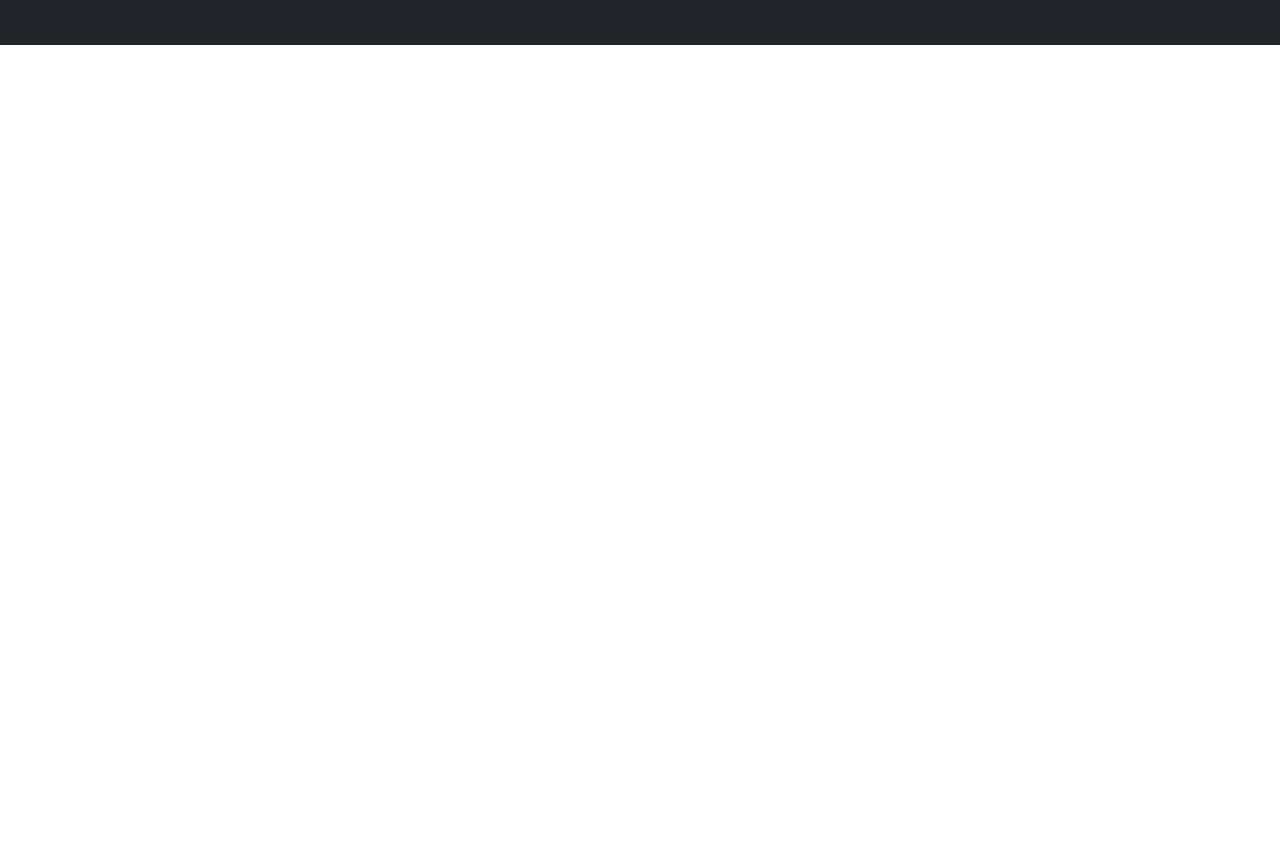
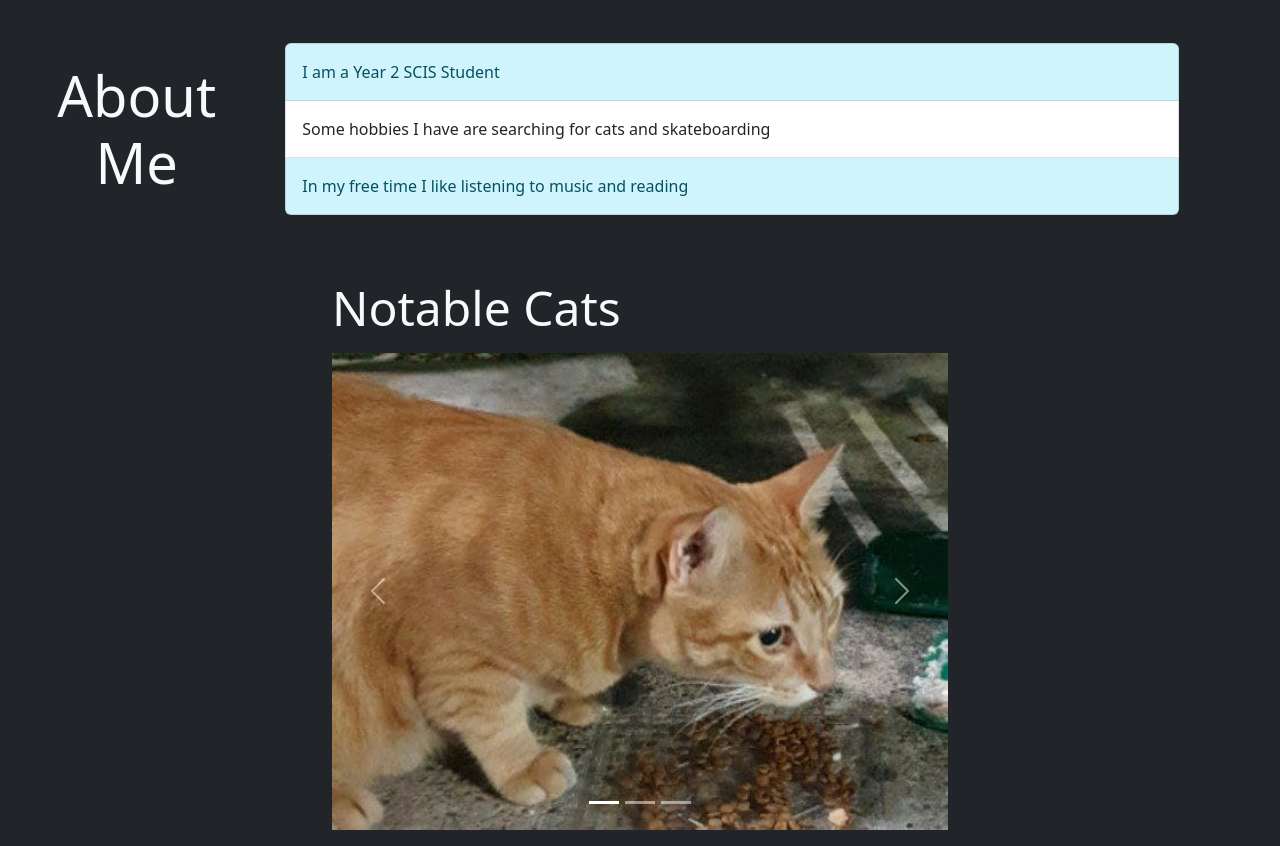
Before and after one commit to blarrie/blarrie.github.io, a plain HTML site: page index.html in a window 1280 px wide. Shown: the part 670-1516 px from the top of the page. Before the commit the page ends 800 px from the top, so only its background shows below. Drawn offline with nearby package versions, Linux system fonts and the light colour scheme.

Commit message:
added images and updated index file

```diff
--- a/index.html
+++ b/index.html
@@ -20,9 +20,9 @@
 <body>
     <div class="container-fluid bg-dark m-0 p-0">
 
-        <nav class="navbar navbar-expand-md bg-dark ms-2">
-            <div class="container-fluid">
-                <a class="navbar-brand text-light" href="#">Navbar</a>
+        <nav class="navbar navbar-expand-md bg-dark">
+            <div class="container-fluid border rounded m-2 p-2">
+                <a class="navbar-brand text-light ps-2" href="#">Navbar</a>
                 <button class="navbar-toggler" type="button" data-bs-toggle="collapse" data-bs-target="#navbarNav"
                     aria-controls="navbarNav" aria-expanded="false" aria-label="Toggle navigation">
                     <span class="navbar-toggler-icon"></span>
@@ -43,25 +43,24 @@
                             <a class="nav-link text-light" href="#">Footer</a>
                         </li>
                     </ul>
+
                 </div>
-
             </div>
         </nav>
 
-        <hr class="text-light px-2">
 
         <div class="container-fluid p-5 mx-auto" id="home">
             <div class="row">
                 <div class="col-md-5 my-auto text-center">
                     <h1 class="display-3 text-light"><strong>Hi! I'm Clara Aw</strong></h1>
                     <h5 class="text-muted mb-3">Welcome to My Personal Website!</h5>
-                    <button type="button" class="my-3 btn btn-outline-info btn-lg">example</button>
+
+                    <button type="button" class="my-3 btn btn-link btn-outline-info btn-lg">More</button>
                 </div>
 
                 <div class="col-md-5 mx-auto">
                     <img src="./images/clara.jpg" class="img-fluid rounded-4">
                 </div>
-
 
             </div>
         </div>
@@ -73,14 +72,52 @@
 
                 <ul class="list-group col-md-9">
                     <li class="list-group-item p-3 list-group-item-info">I am a Year 2 SCIS Student</li>
-                    <li class="list-group-item p-3">My favourite animals are cats and rabbits</li>
-                    <li class="list-group-item p-3 list-group-item-info">Some hobbies I have are searching for cats and
+                    <!-- <li class="list-group-item p-3">My favourite animals are cats and rabbits</li> -->
+                    <li class="list-group-item p-3">Some hobbies I have are searching for cats and
                         skateboarding</li>
-                    <li class="list-group-item p-3">In my free time I like listening to music and reading webtoons</li>
+                    <li class="list-group-item p-3 list-group-item-info">In my free time I like listening to music and
+                        reading</li>
                 </ul>
             </div>
 
         </div>
+        <div class="container-fluid w-50 py-3">
+            <p class="display-5 text-light
+            ">Notable Cats</p>
+            <div id="carouselExampleIndicators" class="carousel slide" data-bs-ride="true">
+                <div class="carousel-indicators">
+                    <button type="button" data-bs-target="#carouselExampleIndicators" data-bs-slide-to="0" class="active"
+                        aria-current="true" aria-label="Slide 1"></button>
+                    <button type="button" data-bs-target="#carouselExampleIndicators" data-bs-slide-to="1"
+                        aria-label="Slide 2"></button>
+                    <button type="button" data-bs-target="#carouselExampleIndicators" data-bs-slide-to="2"
+                        aria-label="Slide 3"></button>
+                </div>
+                <div class="carousel-inner">
+                    <div class="carousel-item active">
+                        <img src="./images/bothecat.jpg" class="d-block w-100" alt="...">
+                    </div>
+                    <div class="carousel-item">
+                        <img src="./images/slez.jpg" class="d-block w-100" alt="...">
+                    </div>
+                    <div class="carousel-item">
+                        <img src="./images/randcat.jpg" class="d-block w-100" alt="...">
+                    </div>
+                </div>
+                <button class="carousel-control-prev" type="button" data-bs-target="#carouselExampleIndicators"
+                    data-bs-slide="prev">
+                    <span class="carousel-control-prev-icon" aria-hidden="true"></span>
+                    <span class="visually-hidden">Previous</span>
+                </button>
+                <button class="carousel-control-next" type="button" data-bs-target="#carouselExampleIndicators"
+                    data-bs-slide="next">
+                    <span class="carousel-control-next-icon" aria-hidden="true"></span>
+                    <span class="visually-hidden">Next</span>
+                </button>
+            </div>
+
+        </div>
+
 
     </div>
 
```
Also changed, not shown: images/bothecat.jpg (added), images/clara.jpg (added), images/randcat.jpg (added), images/slez.jpg (added).
